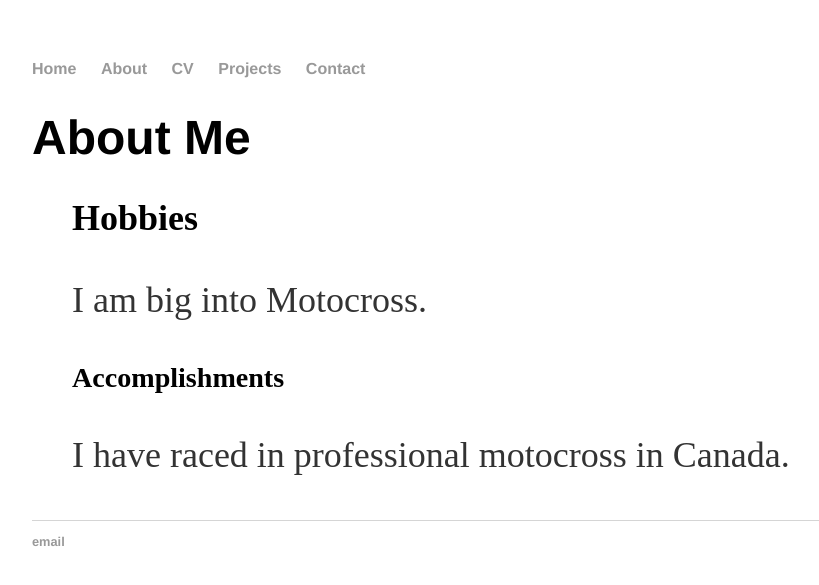
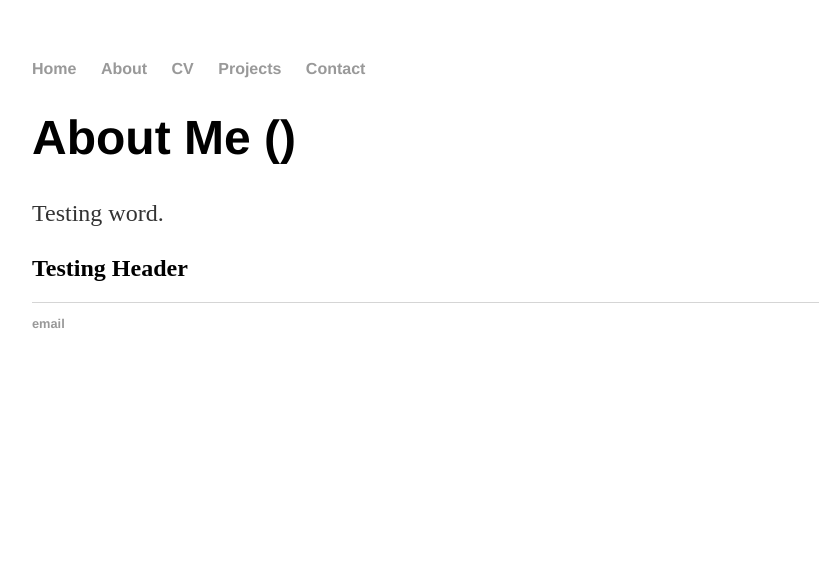
Before and after one commit to Bill371/Bill371.github.io, a Jekyll site: the page built from About/index.html, in a window 1280 px wide. Shown: the top 585 px of the page, without its empty margins (160-979 px from the left). Built offline with Jekyll 4.4.1, drawn with Linux system fonts in a browser that asks for light colours.

Commit message:
Update index.html

```diff
--- a/About/index.html
+++ b/About/index.html
@@ -1,15 +1,9 @@
 ---
 layout: default
-title: About Me
+title: About Me ()
 ---
 <h1>{{ page.title }}</h1>
-<ul class="posts">
-
-  <section>
-    <h2>Hobbies</h2>
-    <p>I am big into Motocross.</p>
-  </section>
-
-  <h3>Accomplishments</h3>
-  <p>I have raced in professional motocross in Canada.</p>
-</ul>
+<div class="blurb">
+  <p>Testing word.</p>
+  <h2>Testing Header</h2>
+</div>
```
